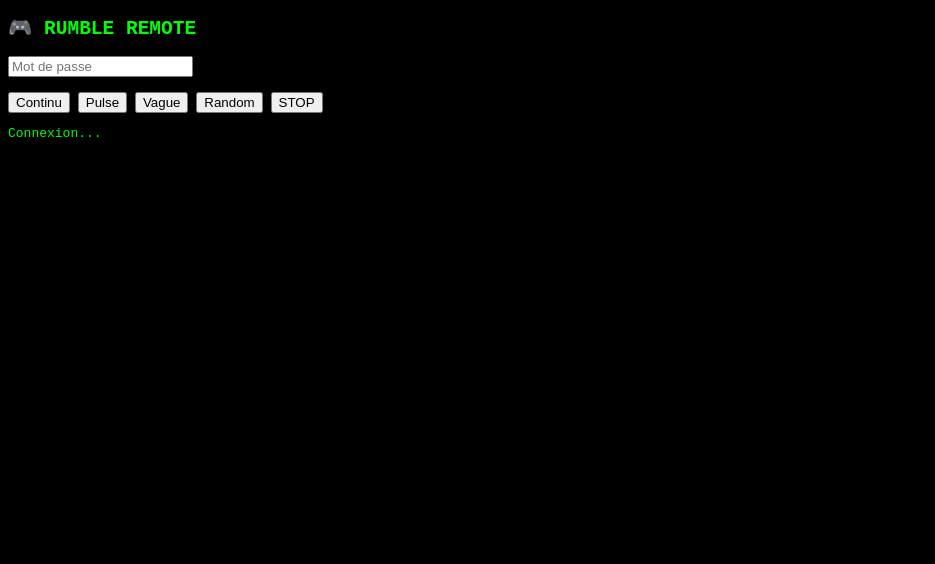
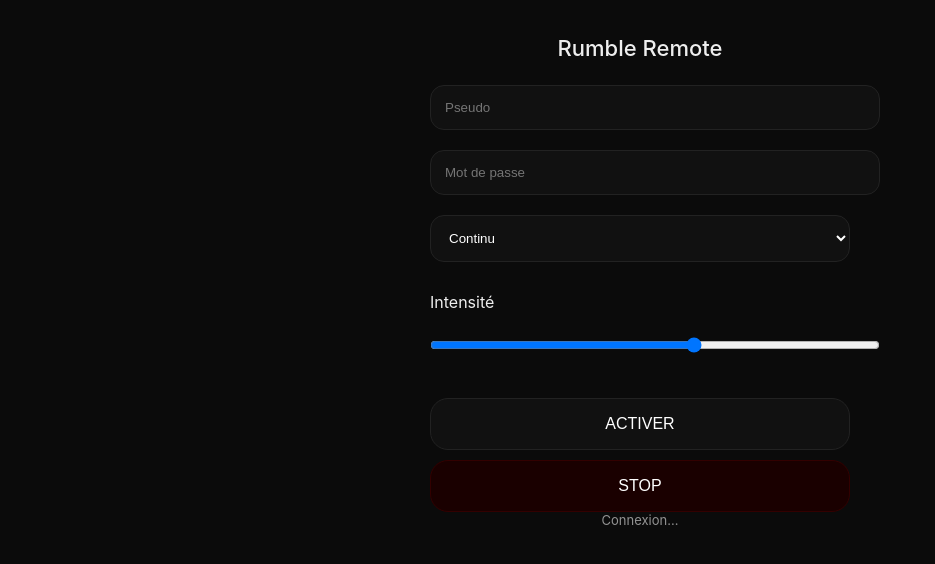
Before and after one commit to LIPMO/rumble-render, a website: page public/index.html in a window 1280 px wide. Shown: the whole page, without its empty margins (0-935 px from the left). Drawn offline with Linux system fonts and the light colour scheme.

Commit message:
Add files via upload

```diff
--- a/package.json
+++ b/package.json
@@ -1,6 +1,6 @@
 {
-  "name": "rumble-render",
-  "version": "1.0.0",
+  "name": "rumble-render-pro",
+  "version": "2.0.0",
   "main": "server.js",
   "scripts": {
     "start": "node server.js"
--- a/public/index.html
+++ b/public/index.html
@@ -1,33 +1,79 @@
 <!DOCTYPE html>
 <html lang="fr">
-<body style="background:black;color:lime;font-family:monospace">
+<head>
+<meta name="viewport" content="width=device-width, initial-scale=1">
+<link rel="manifest" href="manifest.json">
+<style>
+body{margin:0;background:#0b0b0b;color:#eee;font-family:-apple-system,BlinkMacSystemFont}
+.app{max-width:420px;margin:auto;padding:20px}
+h1{text-align:center;font-size:22px;font-weight:500}
+input,select{width:100%;padding:14px;background:#111;border:1px solid #222;color:#fff;border-radius:14px;margin:10px 0}
+.slider{margin:20px 0}
+button{width:100%;padding:16px;border-radius:18px;background:#111;border:1px solid #222;color:#fff;font-size:16px}
+.stop{background:#1a0000;border-color:#330000;margin-top:10px}
+.status{text-align:center;font-size:13px;opacity:.6}
+</style>
+</head>
 
-<h2>🎮 RUMBLE REMOTE</h2>
+<body>
+<div class="app">
+<h1>Rumble Remote</h1>
 
-<input id="pwd" placeholder="Mot de passe">
-<br><br>
+<input id="pseudo" placeholder="Pseudo">
+<input id="pwd" placeholder="Mot de passe" type="password">
 
-<button onclick="send(1)">Continu</button>
-<button onclick="send(3)">Pulse</button>
-<button onclick="send(7)">Vague</button>
-<button onclick="send(12)">Random</button>
-<button onclick="send(0)">STOP</button>
+<select id="mode">
+<option value="1">Continu</option>
+<option value="2">Pulse lent</option>
+<option value="3">Pulse rapide</option>
+<option value="4">Vague</option>
+<option value="5">Respiration</option>
+<option value="6">Alterné</option>
+<option value="7">Random</option>
+<option value="8">Chaos</option>
+<option value="9">Hypnotique</option>
+<option value="10">Explosion</option>
+<option value="11">Marteau</option>
+<option value="12">Rafale</option>
+<option value="13">Battement</option>
+<option value="14">Ondulation</option>
+<option value="15">Montée</option>
+<option value="16">Descente</option>
+<option value="17">Balayage</option>
+<option value="18">Glitch</option>
+<option value="19">Choc</option>
+<option value="20">Turbo</option>
+<option value="21">Ultra</option>
+<option value="22">Random doux</option>
+<option value="23">Random brutal</option>
+<option value="24">Gauche seul</option>
+<option value="25">Droite seul</option>
+<option value="26">Alterné G/D</option>
+<option value="27">Morse</option>
+<option value="28">Pulse ++</option>
+<option value="29">Respiration lente</option>
+<option value="30">Hypnose lente</option>
+</select>
 
-<p id="s">Connexion...</p>
+<div class="slider">
+<label>Intensité</label>
+<input id="power" type="range" min="1" max="100" value="60" oninput="send()">
+</div>
+
+<button onclick="send()">ACTIVER</button>
+<button class="stop" onclick="send(0)">STOP</button>
+
+<div class="status" id="s">Connexion...</div>
+</div>
 
 <script>
-const ws = new WebSocket(location.origin.replace("http","ws"));
-let idx=null, t=null;
+const ws=new WebSocket(location.origin.replace("http","ws"));
+let idx=null,t=null, last={};
 
-ws.onopen=()=>s.innerText="Connecté ✔";
-ws.onmessage=e=>{
-  const d=JSON.parse(e.data);
-  run(d.mode);
-};
+ws.onopen=()=>s.innerText="Connecté";
+ws.onmessage=e=>run(JSON.parse(e.data));
 
-window.addEventListener("gamepadconnected",e=>{
-  idx=e.gamepad.index;
-});
+window.addEventListener("gamepadconnected",e=>idx=e.gamepad.index);
 
 function pad(){return navigator.getGamepads()[idx];}
 function v(a,b,d){
@@ -36,28 +82,35 @@ function v(a,b,d){
  g.vibrationActuator.playEffect("dual-rumble",{duration:d,strongMagnitude:a,weakMagnitude:b});
 }
 function stop(){clearInterval(t);t=null;}
-
-function run(m){
+function run(d){
  stop();
-  if(m===0)return;
-  let i=0;
+ if(d.mode===0)return;
+ let i=0,p=d.power/100;
  t=setInterval(()=>{
-    switch(m){
-      case 1:v(1,1,200);break;
-      case 3:v(1,0,100);break;
-      case 7:v(Math.abs(Math.sin(i)),0.5,120);i+=0.3;break;
-      case 12:v(Math.random(),Math.random(),120);break;
+  switch(d.mode){
+   case 1:v(p,p,200);break;
+   case 2:v(p,0,200);break;
+   case 3:v(p,0,80);break;
+   case 4:v(Math.abs(Math.sin(i))*p,p/2,120);i+=.3;break;
+   case 5:v(Math.abs(Math.sin(i))*p,Math.abs(Math.sin(i))*p,200);i+=.1;break;
+   case 6:v(i%2?p:0,i%2?0:p,120);i++;break;
+   case 7:v(Math.random()*p,Math.random()*p,120);break;
+   case 8:v(Math.random(),Math.random(),60);break;
+   case 9:v(Math.sin(i)**2*p,Math.sin(i*2)**2*p,100);i+=.2;break;
+   default:v(p,p,120);
   }
  },180);
 }
-
 function send(m){
-  ws.send(JSON.stringify({
-    password: pwd.value,
-    mode: m
-  }));
+ const data={
+  pseudo:pseudo.value||"anon",
+  password:pwd.value,
+  mode:m??+mode.value,
+  power:+power.value
+ };
+ last=data;
+ ws.send(JSON.stringify(data));
 }
 </script>
-
 </body>
 </html>
--- a/server.js
+++ b/server.js
@@ -6,10 +6,7 @@ const PASSWORD = process.env.PASSWORD || "1234";
 const app = express();
 app.use(express.static("public"));
 
-const server = app.listen(process.env.PORT || 3000, () =>
-  console.log("Server running")
-);
-
+const server = app.listen(process.env.PORT || 3000);
 const wss = new WebSocket.Server({ server });
 
 wss.on("connection", ws => {
@@ -17,7 +14,6 @@ wss.on("connection", ws => {
     try {
       const data = JSON.parse(msg.toString());
       if (data.password !== PASSWORD) return;
-
       wss.clients.forEach(c => {
         if (c.readyState === WebSocket.OPEN) {
           c.send(JSON.stringify(data));
```
Also changed, not shown: public/manifest.json (added). Lines whose indentation alone changed are shown as unchanged.
